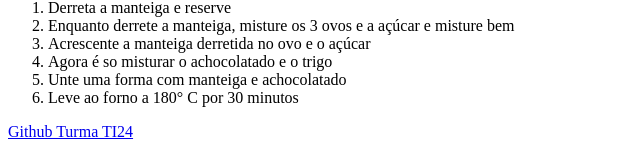
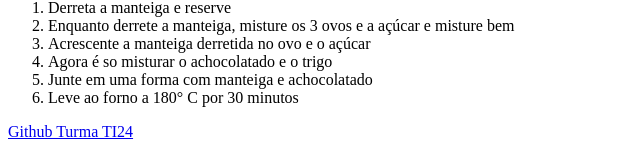
Before and after one commit to Thbispo/HTML, a plain HTML site: page Receitas/index.html in a window 1280 px wide. Shown: the part 657-803 px from the top of the page, 0-640 px from the left. Drawn offline with Linux system fonts and the light colour scheme.

Commit message:
Receitas

```diff
--- a/Receitas/index.html
+++ b/Receitas/index.html
@@ -28,7 +28,7 @@
 <li>Enquanto derrete a manteiga, misture os 3 ovos e a açúcar e misture bem</li>
 <li>Acrescente a manteiga derretida no ovo e o açúcar</li>
 <li>Agora é so misturar o achocolatado e o trigo</li>
-<li>Unte uma forma com manteiga e achocolatado</li>
+<li>Junte em uma forma com manteiga e achocolatado</li>
 <li>Leve ao forno a 180° C por 30 minutos</li>
 </ol>
 
```
